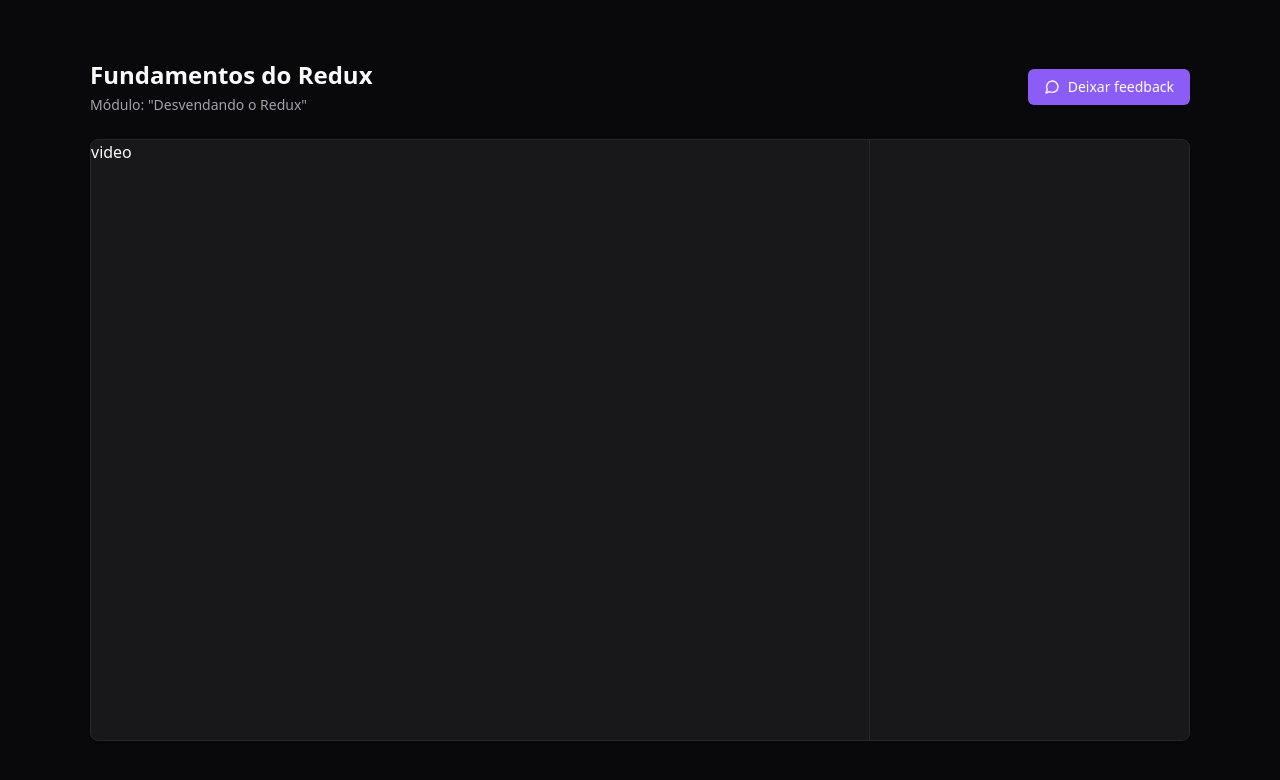
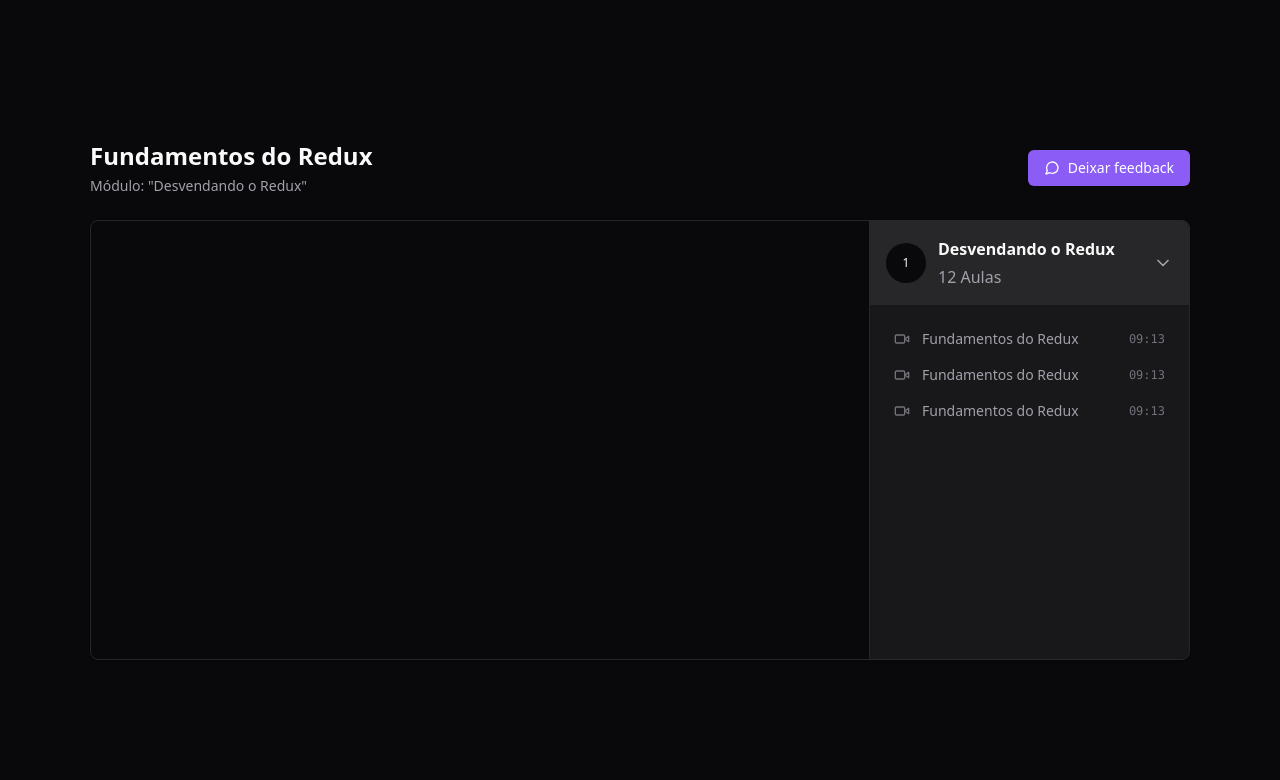
Before and after one commit to matheralvs/react-redux-zustand, a React (Vite) app: page / in a window 1280 px wide. Shown: the top 780 px of the page. Built offline with nearby package versions, Linux system fonts and the light colour scheme.

Commit message:
chore: structuring player ui and modules

```diff
--- a/package.json
+++ b/package.json
@@ -14,6 +14,7 @@
     "lucide-react": "^0.258.0",
     "react": "^18.2.0",
     "react-dom": "^18.2.0",
+    "react-player": "^2.12.0",
     "react-redux": "^8.1.1"
   },
   "devDependencies": {
--- a/src/pages/Player.tsx
+++ b/src/pages/Player.tsx
@@ -1,4 +1,6 @@
-import { MessageCircle } from "lucide-react";
+import { MessageCircle, ChevronDown, Video } from "lucide-react";
+
+import ReactPlayer from "react-player";
 
 export function Player() {
   return (
@@ -14,14 +16,65 @@
           </div>
 
           <button className="flex items-center gap-2 rounded-md bg-violet-500 px-4 py-2 text-sm font-medium text-white hover:bg-violet-600 transition-colors">
-            <MessageCircle className="h-4 w-4" /> Deixar feedback
+            <MessageCircle className="h-4 w-4" />
+            Deixar feedback
           </button>
         </div>
 
         <main className="relative flex overflow-hidden rounded-lg border border-zinc-800 bg-zinc-900 shadow">
-          <div className="flex-1">video</div>
+          <div className="flex-1">
+            <div className="w-full bg-zinc-950 aspect-video">
+              <ReactPlayer
+                width="100%"
+                height="100%"
+                controls
+                url="https://youtube.com/watch?v=QH2-TGUlwu4"
+              />
+            </div>
+          </div>
 
-          <aside className="w-80 border-l border-zinc-800 bg-zinc-900 h-[600px]"></aside>
+          <aside className="w-80 border-l border-zinc-800 bg-zinc-900">
+            <div>
+              <button className="flex w-full items-center gap-3 bg-zinc-800 p-4">
+                <div className="flex w-10 h-10 rounded-full items-center justify-center bg-zinc-950 text-xs">
+                  1
+                </div>
+
+                <div className="flex flex-col gap-1 text-left">
+                  <strong className="text-sx">Desvendando o Redux</strong>
+                  <span className="text-sx text-zinc-400">12 Aulas</span>
+                </div>
+
+                <ChevronDown className="h-5 w-5 ml-auto text-zinc-400" />
+              </button>
+
+              <nav className="relative flex flex-col gap-4 p-6">
+                <button className="flex items-center gap-3 text-sm text-zinc-400">
+                  <Video className="w-4 h-4 text-zinc-500" />
+                  <span>Fundamentos do Redux</span>
+                  <span className="ml-auto font-mono text-xs text-zinc-500">
+                    09:13
+                  </span>
+                </button>
+
+                <button className="flex items-center gap-3 text-sm text-zinc-400">
+                  <Video className="w-4 h-4 text-zinc-500" />
+                  <span>Fundamentos do Redux</span>
+                  <span className="ml-auto font-mono text-xs text-zinc-500">
+                    09:13
+                  </span>
+                </button>
+
+                <button className="flex items-center gap-3 text-sm text-zinc-400">
+                  <Video className="w-4 h-4 text-zinc-500" />
+                  <span>Fundamentos do Redux</span>
+                  <span className="ml-auto font-mono text-xs text-zinc-500">
+                    09:13
+                  </span>
+                </button>
+              </nav>
+            </div>
+          </aside>
         </main>
       </div>
     </div>
```
Also changed, not shown: 1 other file (tests, documents, lock files or other folders).
